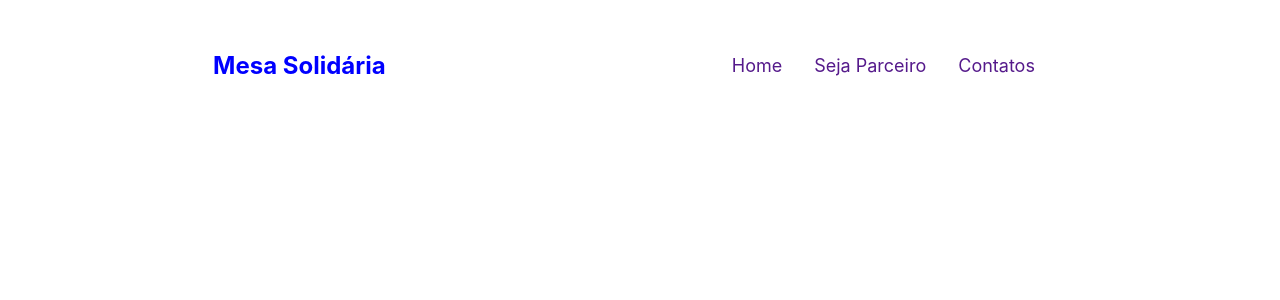
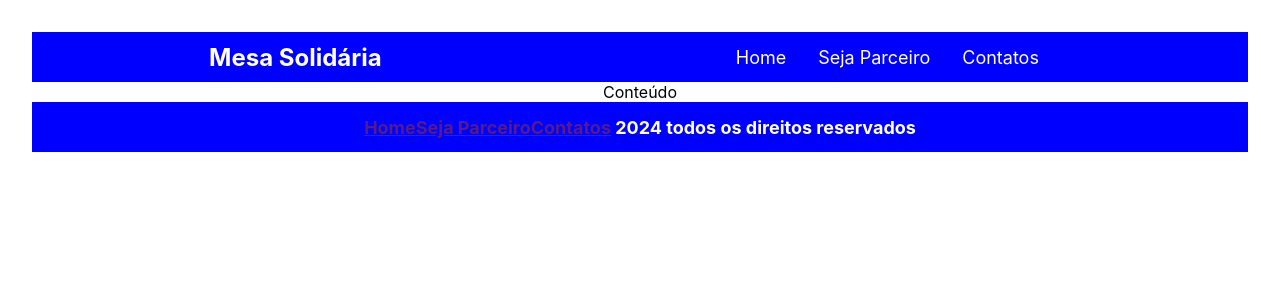
Before and after one commit to Gn4d0/Projeto_Start, a React (Vite) app in the folder Projeto_Start/: page / in a window 1280 px wide. Shown: the top 300 px of the page. Built offline with nearby package versions, Linux system fonts and the light colour scheme.

Commit message:
Creat: Footer_and_Footer.module.css

```diff
--- a/Projeto_Start/src/App.jsx
+++ b/Projeto_Start/src/App.jsx
@@ -3,6 +3,7 @@ import reactLogo from './assets/react.svg'
 import viteLogo from '/vite.svg'
 import './App.css'
 import Header from'./components/Header'
+import Footer from './components/Footer'
 
 function App() {
 
@@ -10,6 +11,8 @@ function App() {
   return (
     <>
       <Header />
+      Conteúdo
+      <Footer />
     </>
   )
 }
--- a/Projeto_Start/src/components/Footer/footer.module.css
+++ b/Projeto_Start/src/components/Footer/footer.module.css
@@ -0,0 +1,12 @@
+.footer {
+    width: 100%;
+    height: 50px;
+    background-color: blue;
+    color: #fff;
+    font-weight: bold;
+    font-size: 1.125rem;
+
+    display: flex;
+    align-items: center;
+    justify-content: center;
+}
--- /dev/null
+++ b/Projeto_Start/src/components/Footer/index.jsx
@@ -0,0 +1,23 @@
+import styles from './Footer.module.css'
+
+
+
+function Footer(){
+    return(
+
+        <footer className = {styles.footer}>
+            <nav>
+                <a href= "">Home</a>
+                <a href= "">Seja Parceiro</a>
+                <a href= "">Contatos</a>
+                <span> 2024 todos os direitos reservados </span>
+            </nav>
+
+
+        </footer>
+
+    )
+
+}
+
+export default Footer
--- a/Projeto_Start/src/components/Header/Header.module.css
+++ b/Projeto_Start/src/components/Header/Header.module.css
@@ -1,7 +1,7 @@
 .header {
     width: 100%;
     height: 50px;
-    background-color: var(--color-tertiary);
+    background-color: blue;
     display: flex;
     align-items: center;
     justify-content:space-around;
@@ -10,12 +10,12 @@
 .header span {
     font-size: 1.5rem;
     font-weight: bold;
-    color:blue
+    color:#fff
 }
 
 .header a {
     text-decoration: none;
-    color: var();
+    color:#fff;
     padding-right: 2rem;
     font-size: 1.125rem;
 }
--- a/Projeto_Start/src/index.css
+++ b/Projeto_Start/src/index.css
@@ -5,11 +5,9 @@
   -webkit-font-smoothing: antialiased;
   -moz-osx-font-smoothing: grayscale;
 }
---color-primary: #fff
---color-secondary: #0C5BC3
---color-tertiary: #FFFF00
 
-*{
+
+* {
   margin: 0;
   padding: 0;
   box-sizing: border-box;
```
Also changed, not shown: Projeto_Start/src/components/Footer/inder.jsx (deleted).
